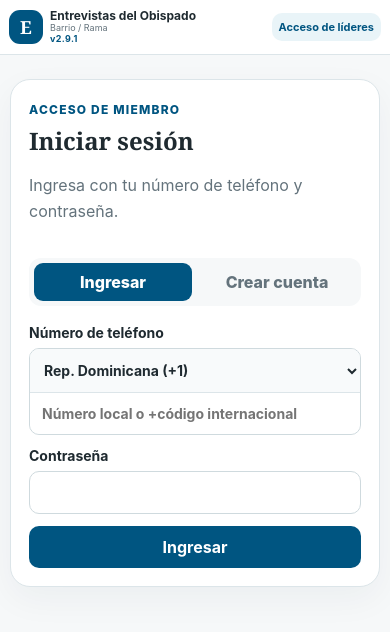
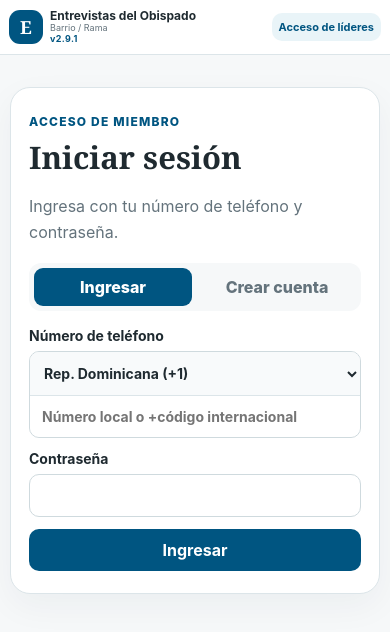
Before and after one commit to jorge2610luis-netizen/entrevistas-obispado, a plain HTML site: page index.html in a window 390 px wide. Drawn offline with nearby package versions, Linux system fonts and the light colour scheme; no server answers.

Commit message:
style: centrar y simplificar acceso de miembro

```diff
--- a/styles.css
+++ b/styles.css
@@ -722,3 +722,45 @@ footer .small{font-size:12px}
     grid-template-columns:38px minmax(0,1fr) auto;
   }
 }
+
+/* v2.9.1 · Acceso de miembro limpio */
+.member-auth-card{
+  max-width:560px;
+  margin:24px auto;
+}
+.member-auth-heading{
+  display:block;
+}
+.member-auth-heading .auth-tabs{
+  margin-top:18px;
+  width:100%;
+}
+.member-auth-heading .auth-tab{
+  flex:1;
+}
+.member-auth-form,
+#memberRegisterForm{
+  grid-template-columns:1fr;
+}
+.member-auth-form .primary-button,
+#memberRegisterForm .primary-button{
+  width:100%;
+}
+@media(max-width:620px){
+  .container{
+    padding-top:24px;
+  }
+  .member-auth-card{
+    margin:8px auto 24px;
+    padding:22px 18px;
+  }
+  .member-auth-heading{
+    margin-bottom:16px;
+  }
+  .member-auth-heading h2{
+    font-size:31px;
+  }
+  .member-auth-heading p{
+    margin-bottom:0;
+  }
+}
```
